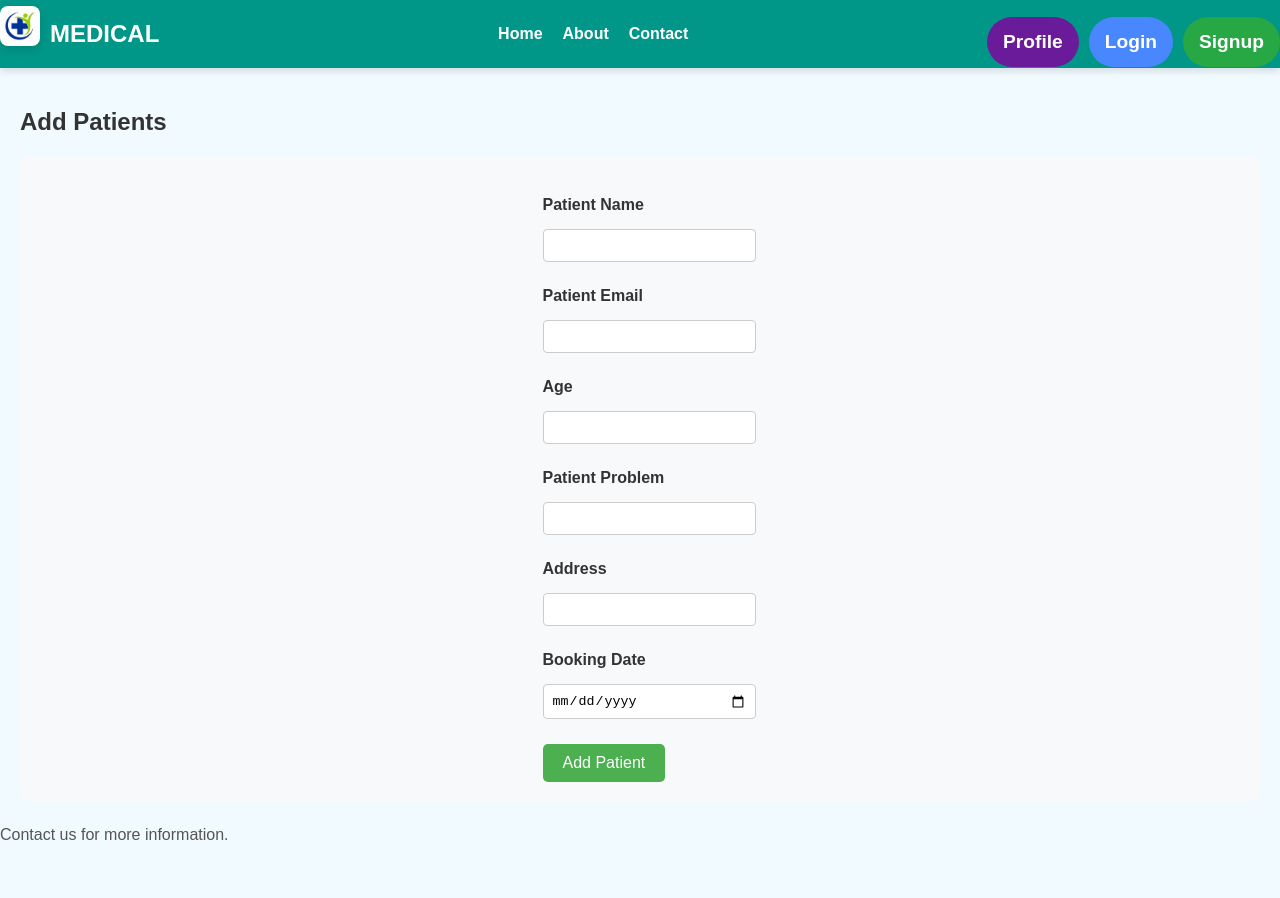
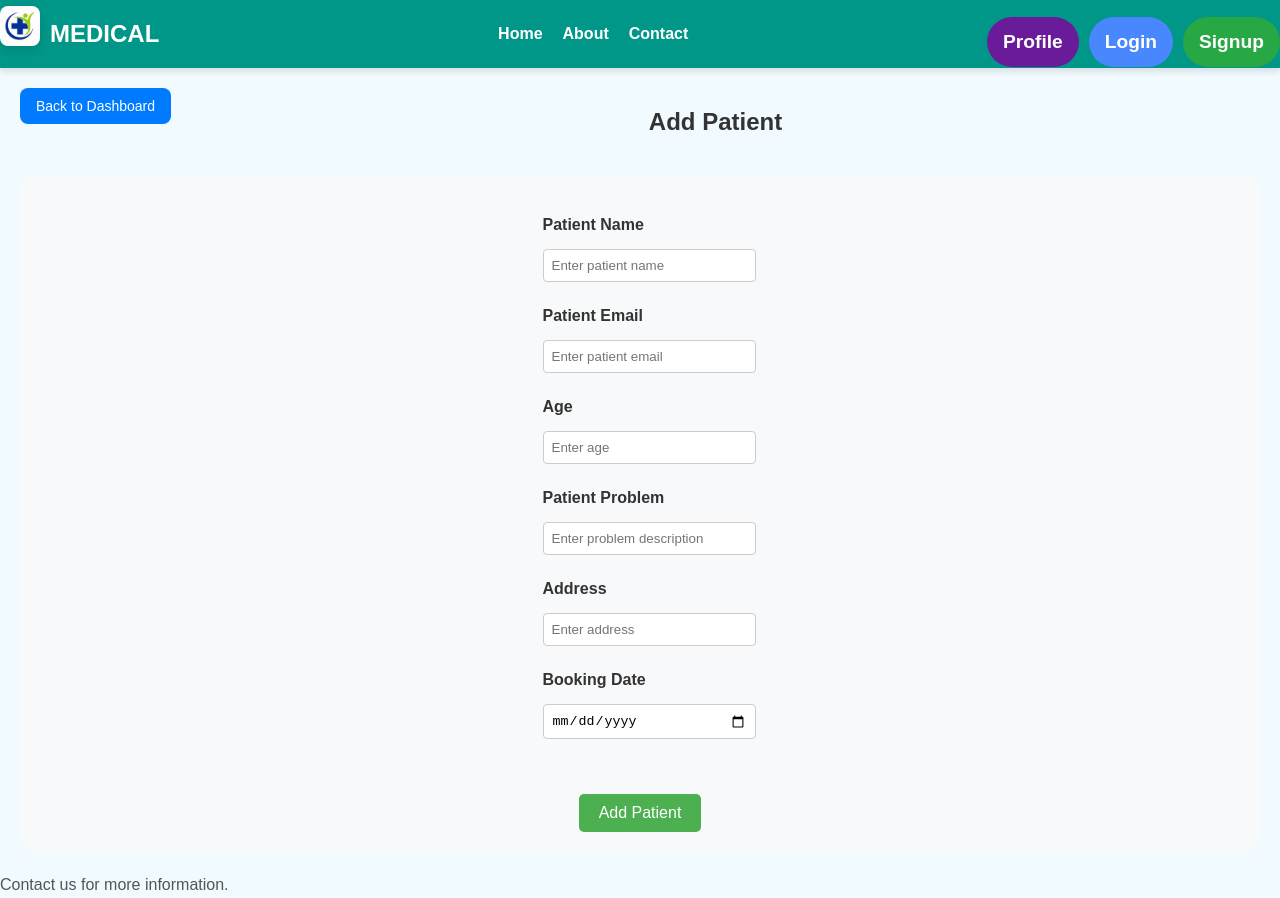
Before and after one commit to konok666/doctorappointment, a React app in the folder frontend/: page /add-patient in a window 1280 px wide. Before the commit the page ends 848 px from the top, so only its background shows below. Built offline with nearby package versions, Linux system fonts and the light colour scheme; the HTML template or start-up script is replaced by a standard one.

Commit message:
new update

```diff
--- a/frontend/src/Pages/AddDoctors.jsx
+++ b/frontend/src/Pages/AddDoctors.jsx
@@ -1,5 +1,6 @@
 import React, { useState } from "react";
 import axios from "axios";
+import { useNavigate } from "react-router-dom";
 import "../Style/AddDoctorPage.css";
 
 const AddDoctorPage = () => {
@@ -15,6 +16,7 @@ const AddDoctorPage = () => {
   });
 
   const [message, setMessage] = useState("");
+  const navigate = useNavigate();
 
   const handleInputChange = (e) => {
     const { name, value } = e.target;
@@ -32,7 +34,14 @@ const AddDoctorPage = () => {
 
   return (
     <div className="add-doctor-page">
-      <h2>Add Doctor</h2>
+      <div className="header-row">
+        <button className="back-button" onClick={() => navigate("/admin-panel")}>
+          Back to Dashboard
+        </button>
+        <h2 className="add-doctor-title">Add Doctor</h2>
+        <div className="spacer" /> {/* To keep center alignment */}
+      </div>
+
       <div className="doctor-form">
         <div className="doctor-fields">
           <div className="left-column">
--- a/frontend/src/Pages/AddPatients.jsx
+++ b/frontend/src/Pages/AddPatients.jsx
@@ -1,8 +1,11 @@
 import React, { useState } from "react";
 import axios from "axios";
+import { useNavigate } from "react-router-dom"; // Import useNavigate
 import "../Style/AddPatientPage.css";
 
 const AddPatients = () => {
+  const navigate = useNavigate(); // Initialize navigate to use for redirection
+
   const [patientData, setPatientData] = useState({
     name: "",
     email: "",
@@ -11,6 +14,8 @@ const AddPatients = () => {
     address: "",
     bookingDate: "",
   });
+
+  const [message, setMessage] = useState("");
 
   const handleInputChange = (e) => {
     const { name, value } = e.target;
@@ -27,7 +32,7 @@ const AddPatients = () => {
     try {
       const response = await axios.post("http://localhost:5000/api/patients/insert", patientData);
 
-      alert(response.data.message);
+      setMessage(response.data.message);
       setPatientData({
         name: "",
         email: "",
@@ -37,30 +42,83 @@ const AddPatients = () => {
         bookingDate: "",
       });
     } catch (error) {
-      console.error("Error adding patient:", error);
-      alert("Failed to add patient. Please try again.");
+      setMessage(error.response?.data?.message || "An error occurred");
     }
+  };
+
+  // Function for the back button to navigate to the Dashboard
+  const handleBackClick = () => {
+    navigate("/admin-panel"); // Redirect to the admin dashboard
   };
 
   return (
     <div className="add-patients-page">
-      <h2>Add Patients</h2>
+      {/* Back Button */}
+      <div className="header-row">
+        <button onClick={handleBackClick} className="back-button">
+          Back to Dashboard
+        </button>
+        <h2 className="add-patient-title">Add Patient</h2>
+        <div className="spacer" />
+      </div>
+
       <div className="patients-form">
         <div className="patients-fields">
           <label>Patient Name</label>
-          <input type="text" name="name" value={patientData.name} onChange={handleInputChange} />
+          <input
+            type="text"
+            name="name"
+            value={patientData.name}
+            onChange={handleInputChange}
+            placeholder="Enter patient name"
+          />
           <label>Patient Email</label>
-          <input type="email" name="email" value={patientData.email} onChange={handleInputChange} />
+          <input
+            type="email"
+            name="email"
+            value={patientData.email}
+            onChange={handleInputChange}
+            placeholder="Enter patient email"
+          />
           <label>Age</label>
-          <input type="number" name="age" value={patientData.age} onChange={handleInputChange} />
+          <input
+            type="number"
+            name="age"
+            value={patientData.age}
+            onChange={handleInputChange}
+            placeholder="Enter age"
+          />
           <label>Patient Problem</label>
-          <input type="text" name="problem" value={patientData.problem} onChange={handleInputChange} />
+          <input
+            type="text"
+            name="problem"
+            value={patientData.problem}
+            onChange={handleInputChange}
+            placeholder="Enter problem description"
+          />
           <label>Address</label>
-          <input type="text" name="address" value={patientData.address} onChange={handleInputChange} />
+          <input
+            type="text"
+            name="address"
+            value={patientData.address}
+            onChange={handleInputChange}
+            placeholder="Enter address"
+          />
           <label>Booking Date</label>
-          <input type="date" name="bookingDate" value={patientData.bookingDate} onChange={handleInputChange} />
-          <button onClick={addPatient} className="add-patient-btn">Add Patient</button>
+          <input
+            type="date"
+            name="bookingDate"
+            value={patientData.bookingDate}
+            onChange={handleInputChange}
+          />
         </div>
+
+        <div className="button-container">
+          <button onClick={addPatient} className="add-patient-btn">
+            Add Patient
+          </button>
+        </div>
+        {message && <p className="response-message">{message}</p>}
       </div>
     </div>
   );
--- a/frontend/src/Pages/AppointmentTable.jsx
+++ b/frontend/src/Pages/AppointmentTable.jsx
@@ -76,10 +76,15 @@ const PatientList = () => {
   return (
     <div className="patient-list-container">
       <div className="header-row">
-        <h2>All Patient Appointments</h2>
-        <button className="back-button" onClick={() => navigate("/admin-panel")}>
-          Back to Dashboard
-        </button>
+        <div className="left">
+          <button className="back-button" onClick={() => navigate("/admin-panel")}>
+            Back to Dashboard
+          </button>
+        </div>
+        <div className="center">
+          <h2 className="header-title">All Patient Appointments</h2>
+        </div>
+        <div className="right"></div>
       </div>
 
       {patients.length === 0 ? (
--- a/frontend/src/Style/AppointmentTable.css
+++ b/frontend/src/Style/AppointmentTable.css
@@ -9,6 +9,28 @@
   justify-content: space-between;
   align-items: center;
   margin-bottom: 20px;
+}
+
+.left,
+.center,
+.right {
+  flex: 1;
+  display: flex;
+  align-items: center;
+}
+
+.center {
+  justify-content: center;
+}
+
+.right {
+  justify-content: flex-end;
+}
+
+.header-title {
+  font-size: 24px;
+  font-weight: bold;
+  text-align: center;
 }
 
 .back-button {
@@ -43,7 +65,9 @@
 }
 
 .edit-button,
-.delete-button {
+.delete-button,
+.update-button,
+.cancel-button {
   padding: 6px 10px;
   margin-right: 8px;
   border: none;
@@ -70,25 +94,9 @@
   background-color: #c82333;
 }
 
-.loading {
-  text-align: center;
-  padding: 40px;
-  font-size: 18px;
-}
-
-.no-records {
-  text-align: center;
-  font-style: italic;
-  color: gray;
-}
 .update-button {
   background-color: #28a745;
   color: #fff;
-  border: none;
-  padding: 6px 10px;
-  border-radius: 6px;
-  margin-right: 5px;
-  cursor: pointer;
 }
 
 .update-button:hover {
@@ -98,10 +106,6 @@
 .cancel-button {
   background-color: #6c757d;
   color: white;
-  border: none;
-  padding: 6px 10px;
-  border-radius: 6px;
-  cursor: pointer;
 }
 
 .cancel-button:hover {
@@ -114,3 +118,15 @@
   border: 1px solid #ccc;
   border-radius: 4px;
 }
+
+.loading {
+  text-align: center;
+  padding: 40px;
+  font-size: 18px;
+}
+
+.no-records {
+  text-align: center;
+  font-style: italic;
+  color: gray;
+}
```
